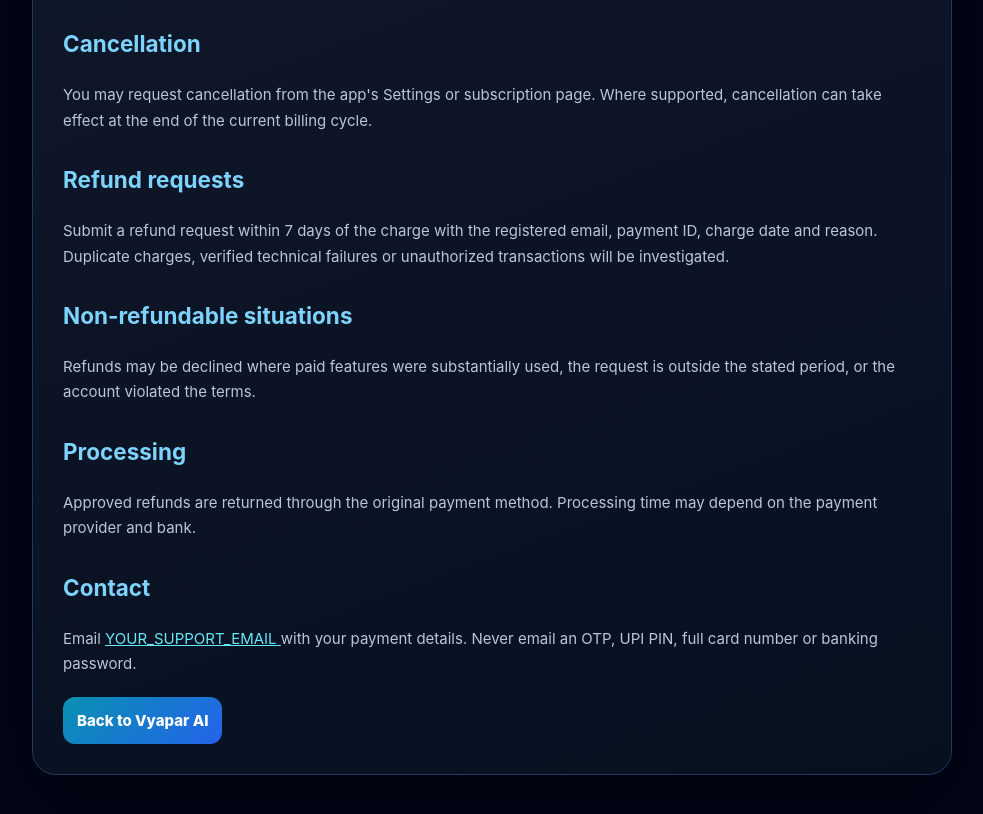
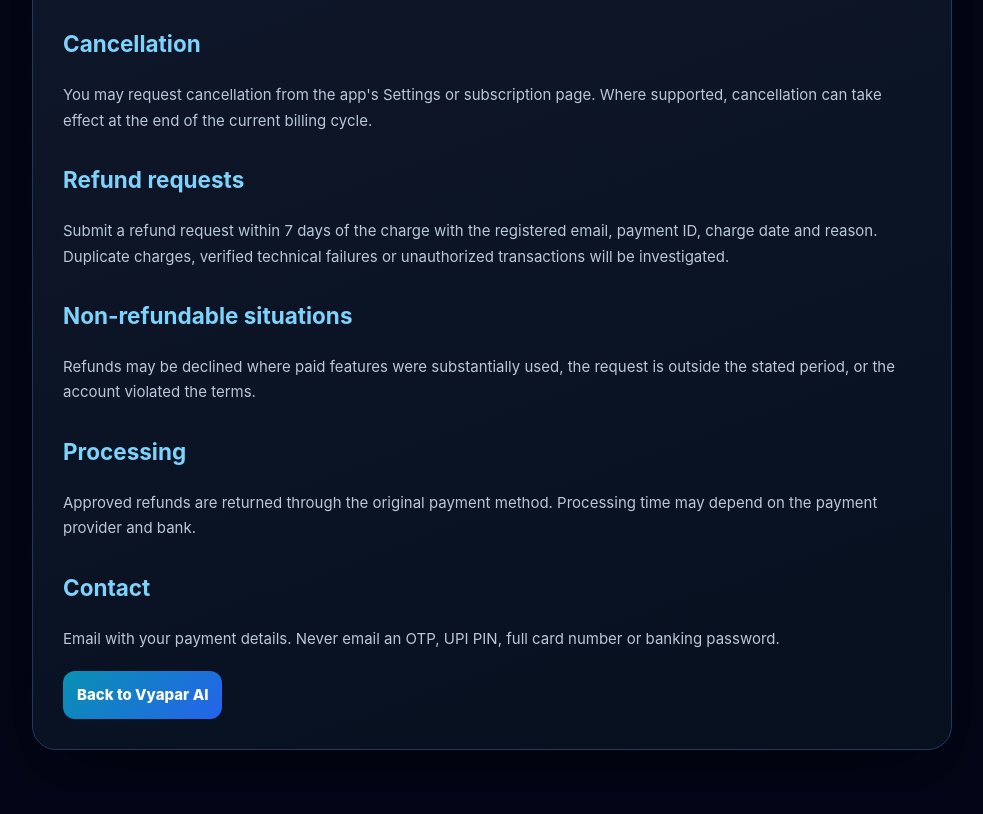
Before and after one commit to artishoepalace-oss/Vyapar-AI-Frontend, a plain HTML site: page web/refund.html in a window 1280 px wide. Shown: the part 166-980 px from the top of the page, without its empty margins (148-1131 px from the left). After the commit the page ends 958 px from the top, so only its background shows below. Drawn offline with Linux system fonts and the light colour scheme.

Commit message:
Update refund.html

```diff
--- a/web/refund.html
+++ b/web/refund.html
@@ -57,8 +57,8 @@
 
     <p>
       Email
-      <a href="mailto:YOUR_SUPPORT_EMAIL">
-        YOUR_SUPPORT_EMAIL
+      <a href="mailto:anujguptaofficial09@gmail.com">
+
       </a>
       with your payment details. Never email an OTP,
       UPI PIN, full card number or banking password.
```
